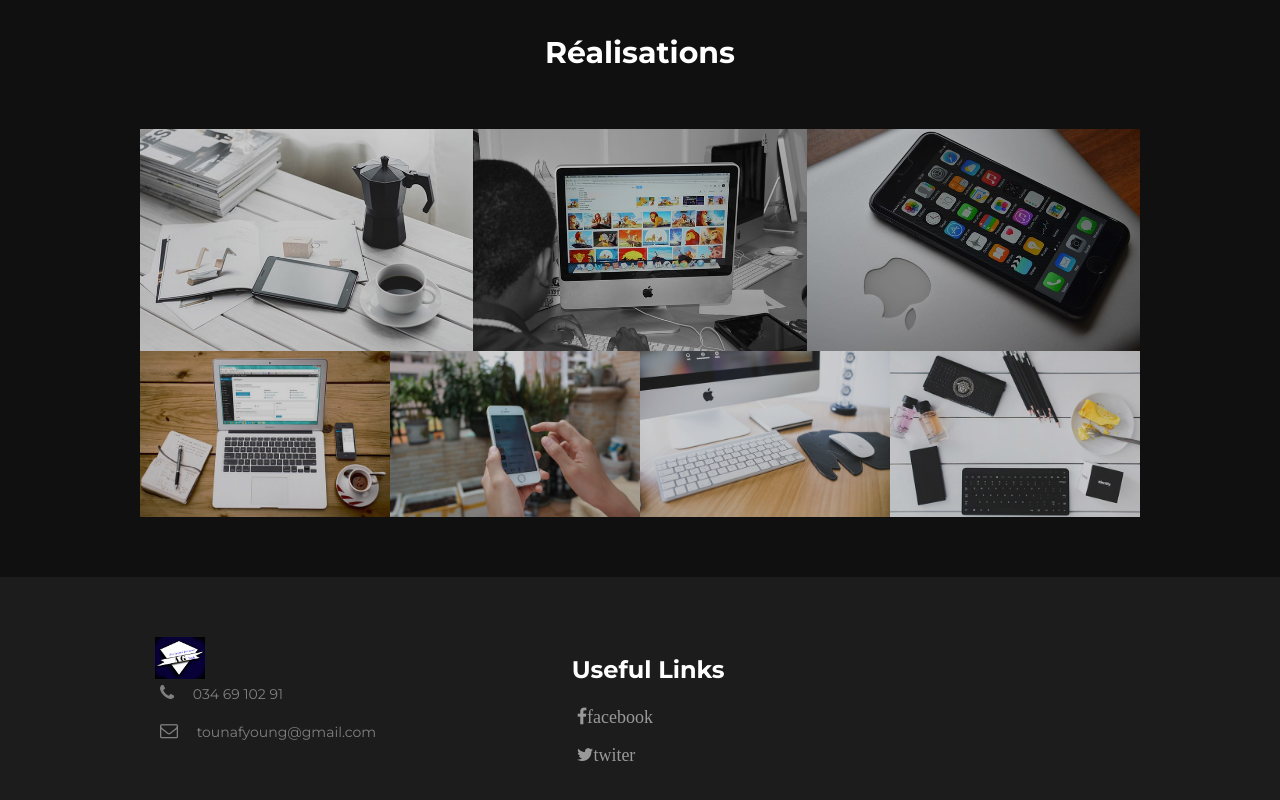
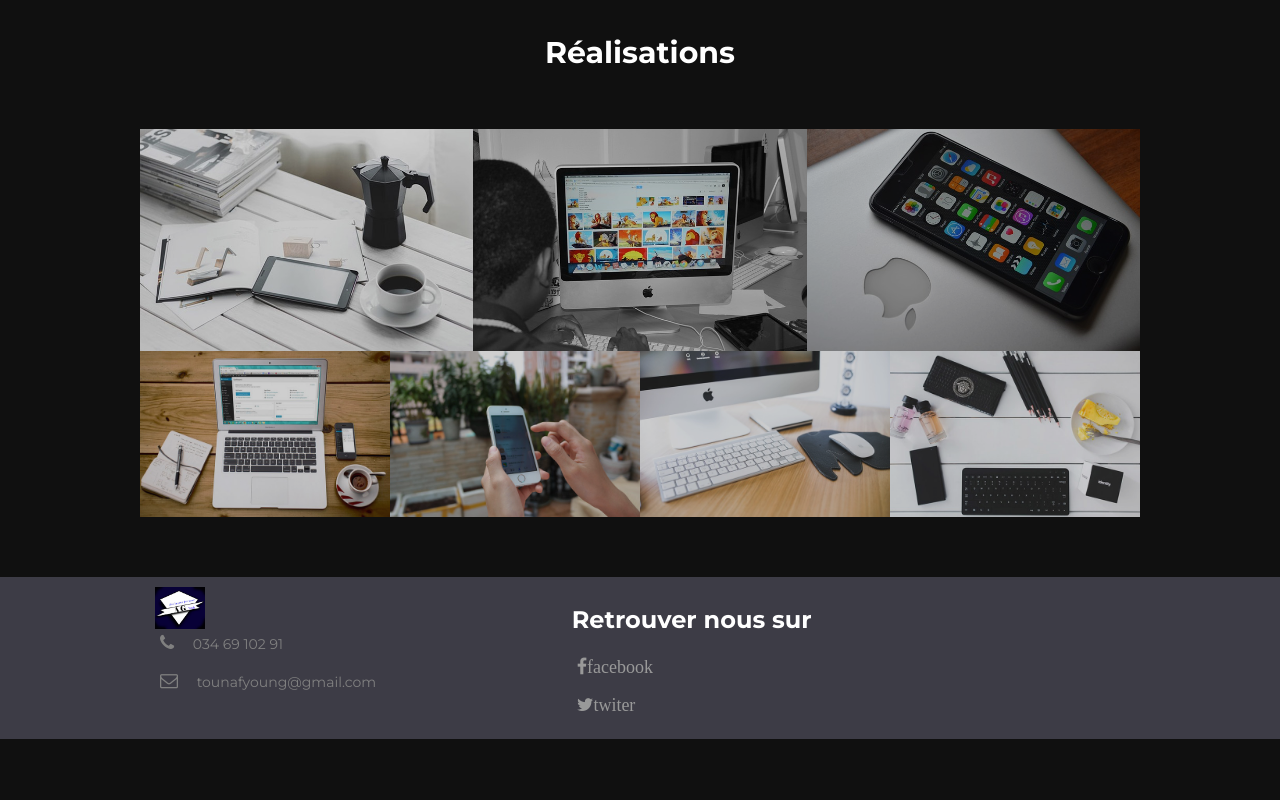
Before and after one commit to hery0011/AGTech, a plain HTML site: page index.html in a window 1280 px wide. Shown: the part 1254-2054 px from the top of the page. After the commit the page ends 1993 px from the top, so only its background shows below. Drawn offline with Linux system fonts and the light colour scheme; some packages are replaced by stand-ins of ours.

Commit message:
modification footer

```diff
--- a/css/templatemo-style.css
+++ b/css/templatemo-style.css
@@ -81,7 +81,7 @@ img {
 .navbar-default {
     background: #202020;
     border: none;
-    border-left: 6px solid #d54ab6;
+    /* border-left: 6px solid #d54ab6; */
     padding-right: 40px;
     margin: 0 !important;
     position: relative;
@@ -328,9 +328,9 @@ img {
 
 /* footer section */
 footer {
-  background: #1c1c1c;
-  padding-top: 60px;
-  padding-bottom: 60px;
+  background: #3d3c46;
+  padding-top: 10px;
+  padding-bottom: 10px;
 }
 footer .fa {
 	font-size: 18px;
--- a/index.html
+++ b/index.html
@@ -1,7 +1,7 @@
 <!DOCTYPE html>
 <html lang="en">
 <head>
-	<title>AGTech</title>
+	<title>AGTech acceuil</title>
     <meta name="keywords" content="">
 	<meta name="description" content="">
 	<meta charset="utf-8">
@@ -154,8 +154,8 @@ http://www.templatemo.com/tm-468-onetel
 				<p><i class="fa fa-envelope-o"></i> tounafyoung@gmail.com</p>
 			</div>
 
-			<div class="col-md-3 col-sm-4">
-				<h3>Useful Links</h3>
+			<div class="col-md-5 col-sm-4">
+				<h3>Retrouver nous sur</h3>
 				<p><a href="#" class="fa fa-facebook">facebook</a></p>
 				<p><a href="#" class="fa fa-twitter">twiter</a></p>
 			</div>
```
Also changed, not shown: about.html (+3 -3 lines), contact.html (+3 -3 lines), portfolio.html (+3 -3 lines).
